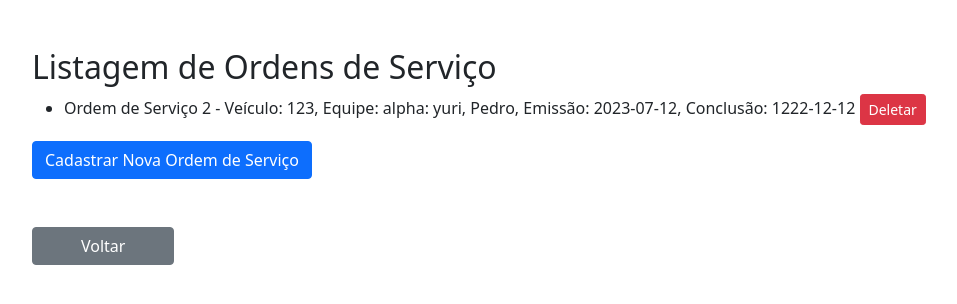
After one commit to YurrLy/mecanica-Django, a Django app: page /ordens_servico/ in a window 1280 px wide. The commit adds this page. Shown: the top 304 px of the page, without its empty margins (50-1007 px from the left). Run offline with Django 5.2, Linux system fonts and the light colour scheme; data comes from the database, SQL or seed files in the repository.

Commit message:
funcionalidade pronta

```diff
--- a/projeto_mecanica/app_mecanica/models.py
+++ b/projeto_mecanica/app_mecanica/models.py
@@ -14,21 +14,36 @@ class Veiculo(models.Model):
     descricao = models.CharField(max_length=255)
     modelo = models.CharField(max_length=255)
 
+    def __str__(self):
+        return self.modelo
+
 
 class Mecanico(models.Model):
     nome = models.CharField(max_length=255)
     endereco = models.CharField(max_length=255)
     especialidade = models.CharField(max_length=100)
 
+    def __str__(self):
+        return self.nome
+
 class Equipe(models.Model):
-    mecanico = models.ForeignKey(Mecanico, on_delete=models.CASCADE)
+    nome = models.CharField(max_length=255, blank=True)
+    membros = models.ManyToManyField(Mecanico)
+
+    def __str__(self):
+        membros_str = ', '.join([mecanico.nome for mecanico in self.membros.all()])
+        return f"Equipe {self.id}: {membros_str}" if self.nome == '' else f"{self.nome}: {membros_str}"
+
 
 class OrdemDeServico(models.Model):
-    veiculo = models.ForeignKey(Veiculo, on_delete=models.CASCADE)
-    equipe = models.ForeignKey(Equipe, on_delete=models.CASCADE)
+    veiculo = models.ForeignKey('Veiculo', on_delete=models.CASCADE)
+    equipe = models.ForeignKey('Equipe', on_delete=models.CASCADE)
     data_emissao = models.DateField()
     valor_total = models.DecimalField(max_digits=10, decimal_places=2)
     data_conclusao = models.DateField()
+
+    def __str__(self):
+        return f"Ordem de Serviço {self.id} - Veículo: {self.veiculo}, Equipe: {self.equipe}, Emissão: {self.data_emissao}, Conclusão: {self.data_conclusao}"
 
 class Servico(models.Model):
     ordem_de_servico = models.ForeignKey(OrdemDeServico, on_delete=models.CASCADE, null=True)
--- /dev/null
+++ b/projeto_mecanica/app_mecanica/templates/ordens_servico.html
@@ -0,0 +1,34 @@
+<!doctype html>
+<html lang="en">
+  <head>
+    <meta charset="utf-8">
+    <meta name="viewport" content="width=device-width, initial-scale=1">
+    <link href="https://cdn.jsdelivr.net/npm/bootstrap@5.0.2/dist/css/bootstrap.min.css" rel="stylesheet" integrity="sha384-EVSTQN3/azprG1Anm3QDgpJLIm9Nao0Yz1ztcQTwFspd3yD65VohhpuuCOmLASjC" crossorigin="anonymous">
+    <title>Hello, world!</title>
+  </head>
+  <body>
+    {% block content %}
+
+    <div class="container mt-5">
+        <h2>Listagem de Ordens de Serviço</h2>
+        <ul>
+            {% for ordem in ordens %}
+                <li>
+                    {{ ordem }}
+                    <form method="post" action="{% url 'deletar_ordem_servico' ordem.id %}" style="display:inline;">
+                        {% csrf_token %}
+                        <button type="submit" class="btn btn-danger btn-sm">Deletar</button>
+                    </form>
+                </li>
+            {% endfor %}
+        </ul>
+        <a href="{% url 'cadastrar_ordem_servico' %}" class="btn btn-primary">Cadastrar Nova Ordem de Serviço</a>
+    </div>
+    <div class="container mt-5">
+        <a href="{% url 'home' %}" class="btn btn-secondary px-5">Voltar</a>
+      </div>
+
+    {% endblock %}
+    <script src="https://cdn.jsdelivr.net/npm/bootstrap@5.0.2/dist/js/bootstrap.bundle.min.js" integrity="sha384-MrcW6ZMFYlzcLA8Nl+NtUVF0sA7MsXsP1UyJoMp4YLEuNSfAP+JcXn/tWtIaxVXM" crossorigin="anonymous"></script>
+  </body>
+</html>
--- a/projeto_mecanica/app_mecanica/views.py
+++ b/projeto_mecanica/app_mecanica/views.py
@@ -2,8 +2,8 @@ from django.shortcuts import render, redirect, get_object_or_404
 from django.contrib.auth import authenticate, login as auth_login
 from django.contrib.auth.decorators import login_required
 from django.contrib import messages
-from .models import Veiculo, Peca, Cliente, Servico, OrdemDeServico
-from .forms import VeiculoForm, PecaForm, ClienteForm, ServicoForm
+from .models import Veiculo, Peca, Cliente, Servico, OrdemDeServico, Mecanico, Equipe
+from .forms import VeiculoForm, PecaForm, ClienteForm, ServicoForm, MecanicoForm, EquipeForm, OrdemDeServicoForm
 
 
 def login_view(request):
@@ -110,3 +110,60 @@ def deletar_servico(request, servico_id):
     servico = get_object_or_404(Servico, pk=servico_id)
     servico.delete()
     return redirect('veiculos_list')
+
+def listar_mecanicos(request):
+    equipes = Equipe.objects.all()
+    mecanicos = Mecanico.objects.all()
+    return render(request, 'listar_mecanicos.html', {'mecanicos': mecanicos, 'equipes': equipes})
+
+def cadastrar_mecanico(request):
+    if request.method == 'POST':
+        form = MecanicoForm(request.POST)
+        if form.is_valid():
+            form.save()
+            return redirect('listar_mecanicos')
+    else:
+        form = MecanicoForm()
+
+    return render(request, 'cadastrar_mecanico.html', {'form': form})
+
+def cadastrar_equipe(request):
+    if request.method == 'POST':
+        form = EquipeForm(request.POST)
+        if form.is_valid():
+            form.save()
+            return redirect('listar_mecanicos')
+    else:
+        form = EquipeForm()
+
+    return render(request, 'cadastrar_equipe.html', {'form': form})
+
+def deletar_mecanico(request, mecanico_id):
+    mecanico = get_object_or_404(Mecanico, pk=mecanico_id)
+    mecanico.delete()
+    return redirect('listar_mecanicos')
+
+def deletar_equipe(request, equipe_id):
+    equipe = get_object_or_404(Equipe, pk=equipe_id)
+    equipe.delete()
+    return redirect('listar_mecanicos')
+
+def ordens_servico(request):
+    ordens = OrdemDeServico.objects.all()
+    return render(request, 'ordens_servico.html', {'ordens': ordens})
+
+def cadastrar_ordem_servico(request):
+    if request.method == 'POST':
+        form = OrdemDeServicoForm(request.POST)
+        if form.is_valid():
+            form.save()
+            return redirect('ordens_servico')
+    else:
+        form = OrdemDeServicoForm()
+
+    return render(request, 'cadastrar_ordem_servico.html', {'form': form})
+
+def deletar_ordem_servico(request, ordem_id):
+    ordem = get_object_or_404(OrdemDeServico, pk=ordem_id)
+    ordem.delete()
+    return redirect('ordens_servico')
--- a/projeto_mecanica/projeto_mecanica/urls.py
+++ b/projeto_mecanica/projeto_mecanica/urls.py
@@ -1,5 +1,5 @@
 from django.urls import path
-from app_mecanica.views import login_view, home, veiculos_list, cadastrar_veiculo, deletar_veiculo, cadastrar_peca, deletar_peca, cadastrar_cliente, deletar_cliente, cadastrar_servico, deletar_servico
+from app_mecanica.views import login_view, home, veiculos_list, cadastrar_veiculo, deletar_veiculo, cadastrar_peca, deletar_peca, cadastrar_cliente, deletar_cliente, cadastrar_servico, deletar_servico, listar_mecanicos, cadastrar_mecanico, cadastrar_equipe, deletar_mecanico, deletar_equipe, ordens_servico, cadastrar_ordem_servico, deletar_ordem_servico
 
 urlpatterns = [
     path('', login_view, name='login_view'),
@@ -13,5 +13,13 @@ urlpatterns = [
     path('clientes/deletar/<int:cliente_id>/', deletar_cliente, name='deletar_cliente'),
     path('servicos/cadastrar/', cadastrar_servico, name='cadastrar_servico'),
     path('servicos/deletar/<int:servico_id>/', deletar_servico, name='deletar_servico'),
+    path('mecanicos/', listar_mecanicos, name='listar_mecanicos'),
+    path('mecanicos/cadastrar/', cadastrar_mecanico, name='cadastrar_mecanico'),
+    path('equipes/cadastrar/', cadastrar_equipe, name='cadastrar_equipe'),
+    path('mecanicos/deletar/<int:mecanico_id>/', deletar_mecanico, name='deletar_mecanico'),
+    path('equipes/deletar/<int:equipe_id>/', deletar_equipe, name='deletar_equipe'),
+    path('ordens_servico/', ordens_servico, name='ordens_servico'),
+    path('ordens_servico/cadastrar/', cadastrar_ordem_servico, name='cadastrar_ordem_servico'),
+    path('ordens_servico/deletar/<int:ordem_id>/', deletar_ordem_servico, name='deletar_ordem_servico'),
 
 ]
```
Also changed, not shown: projeto_mecanica/app_mecanica/forms.py (+16 -1 lines), projeto_mecanica/app_mecanica/templates/cadastrar_equipe.html (added, +25 -0 lines), projeto_mecanica/app_mecanica/templates/cadastrar_mecanico.html (added, +25 -0 lines), projeto_mecanica/app_mecanica/templates/cadastrar_ordem_servico.html (added, +26 -0 lines), projeto_mecanica/app_mecanica/templates/home.html (+4 -20 lines), projeto_mecanica/app_mecanica/templates/listar_mecanicos.html (added, +48 -0 lines), projeto_mecanica/app_mecanica/migrations/0005_remove_equipe_mecanico_equipe_membros_equipe_nome.py (added), projeto_mecanica/app_mecanica/migrations/0006_alter_equipe_membros_alter_equipe_nome.py (added), projeto_mecanica/db.sqlite3.
